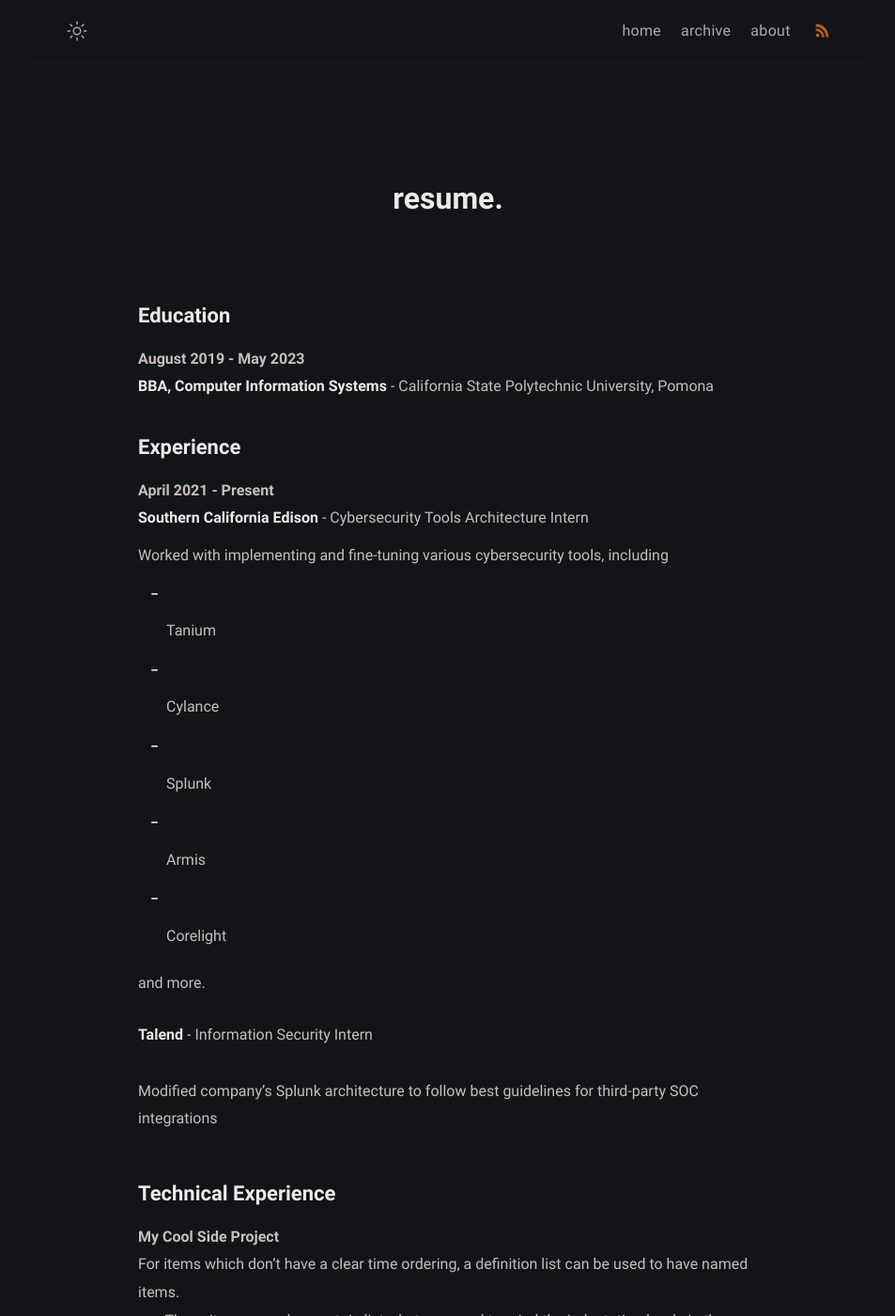
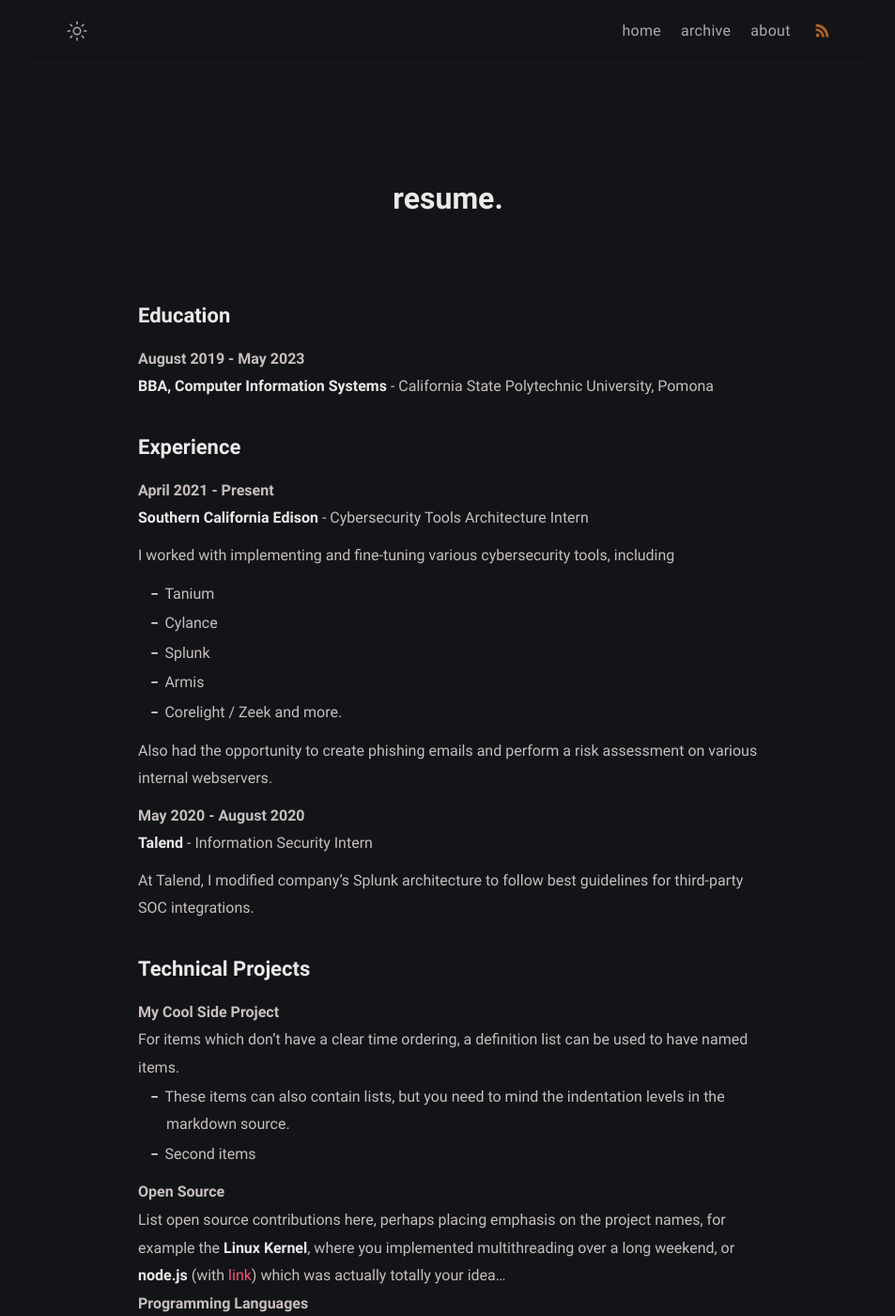
Before and after one commit to fyrworx4/old-fyrworx4.github.io, a Jekyll site: the page built from resume.md, in a window 1280 px wide and 1400 px high. Shown: the whole window at 94% size, without its empty margins (163-1116 px from the left). Built offline with Jekyll 4.4.1, drawn with Linux system fonts in a browser that asks for light colours.

Commit message:
Edited resume.md

```diff
--- a/resume.md
+++ b/resume.md
@@ -19,26 +19,23 @@ Experience
 April 2021 - Present
 :   **Southern California Edison** - Cybersecurity Tools Architecture Intern
 
-    Worked with implementing and fine-tuning various cybersecurity tools, including
-
+    I worked with implementing and fine-tuning various cybersecurity tools, including
     * Tanium
-
     * Cylance
-
     * Splunk
-
     * Armis
-
-    * Corelight
-
+    * Corelight / Zeek
     and more.
 
-**Talend** - Information Security Intern
+    Also had the opportunity to create phishing emails and perform a risk assessment on various internal webservers.
 
-Modified company's Splunk architecture to follow best guidelines for third-party SOC integrations
+May 2020 - August 2020
+:   **Talend** - Information Security Intern
+
+    At Talend, I modified company's Splunk architecture to follow best guidelines for third-party SOC integrations.
 
 
-Technical Experience
+Technical Projects
 --------------------
 
 My Cool Side Project
```
